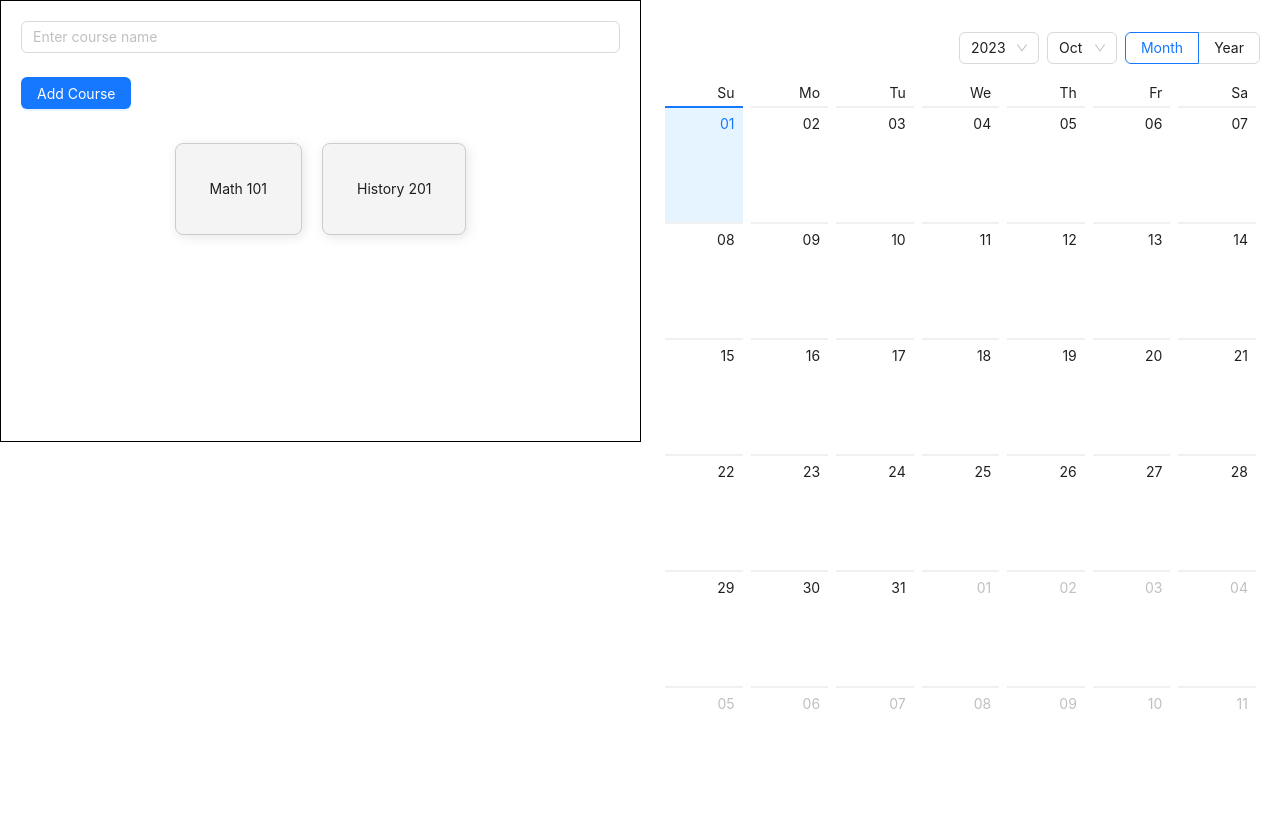
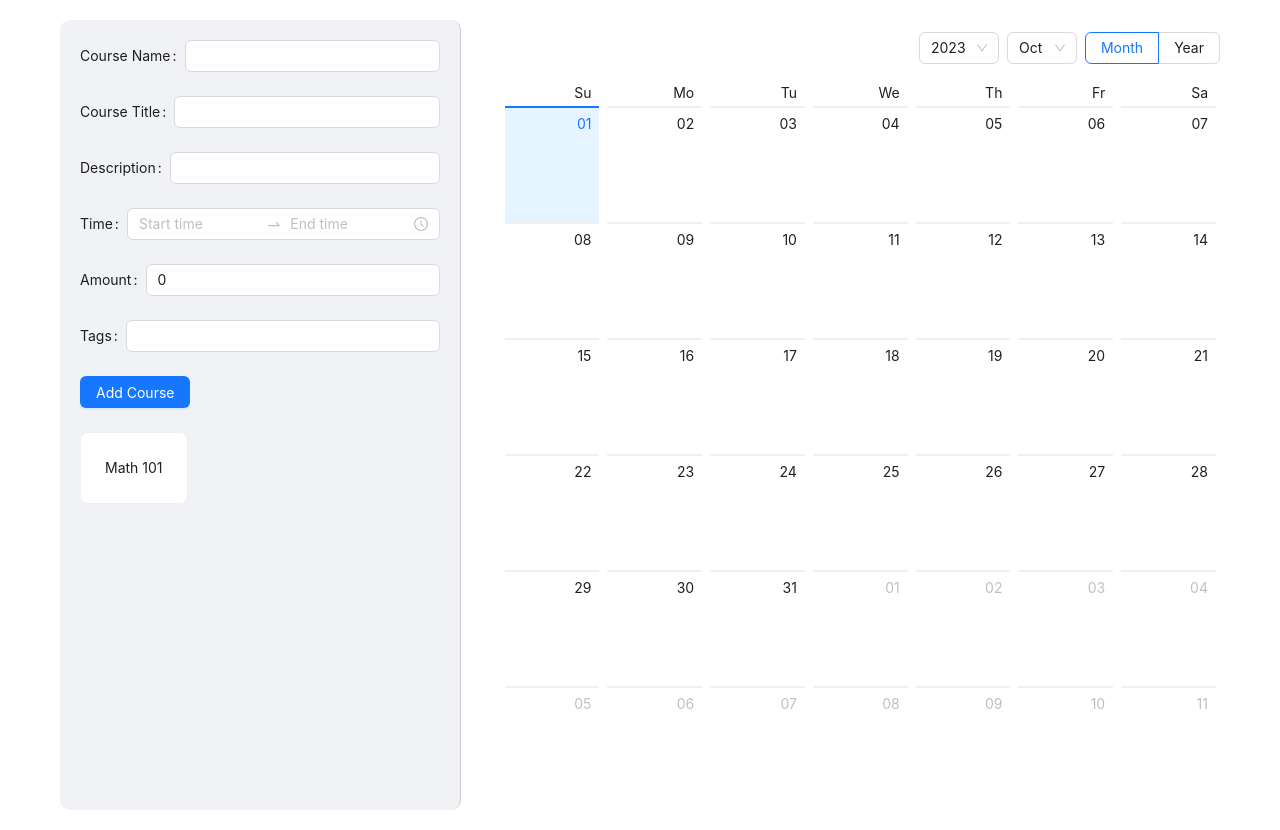
Before and after one commit to 0nahid/dragable-calender-course, a React (Create React App) app: page / in a window 1280 px wide. Built offline with nearby package versions, Linux system fonts and the light colour scheme.

Commit message:
time fixed

```diff
--- a/package.json
+++ b/package.json
@@ -7,6 +7,8 @@
     "@testing-library/react": "^13.4.0",
     "@testing-library/user-event": "^13.5.0",
     "antd": "^5.9.4",
+    "axios": "^1.5.1",
+    "moment": "^2.29.4",
     "react": "^18.2.0",
     "react-beautiful-dnd": "^13.1.1",
     "react-dom": "^18.2.0",
--- a/src/App.js
+++ b/src/App.js
@@ -1,21 +1,58 @@
-import { Button, Calendar, Card, Form, Input, Modal } from "antd";
+import { Button, Calendar, Card, Form, Input, Modal, TimePicker } from "antd";
+import moment from "moment/moment";
 import React, { useState } from "react";
 import "./DragAndDropCalendar.css";
-
+const myDate = moment(); // Create a Moment.js object
+myDate.locale("en"); // Correct
 const DragAndDropCalendar = () => {
   const [isModalVisible, setIsModalVisible] = useState(false);
   const [selectedCourse, setSelectedCourse] = useState(null);
   const [editedCourseName, setEditedCourseName] = useState("");
+  const [courseName, setCourseName] = useState("");
+  const [courseTitle, setCourseTitle] = useState("");
+  const [courseDescription, setCourseDescription] = useState("");
+  const [courseTime, setCourseTime] = useState([]);
+  const [courseAmount, setCourseAmount] = useState(0);
+  const [courseTags, setCourseTags] = useState([]);
 
+  const [editedCourseTitle, setEditedCourseTitle] = useState("");
+  const [editedCourseDescription, setEditedCourseDescription] = useState("");
+  const [editedCourseTime, setEditedCourseTime] = useState([]);
+
+  const [editedCourseAmount, setEditedCourseAmount] = useState(0);
+  const [editedCourseTags, setEditedCourseTags] = useState([]);
   const showModal = (course) => {
+    console.log("Received course:", course); // Debug line
+
+    if (course) {
+      const { name, title, description, time, amount, tags } = course;
       setSelectedCourse(course);
-  setEditedCourseName(course.name);
+      setEditedCourseName(name);
+      setEditedCourseTitle(title);
+      setEditedCourseDescription(description);
+      // Format the time range
+      setEditedCourseTime(time);
+      setEditedCourseAmount(amount);
+      setEditedCourseTags(tags);
+    } else {
+      console.warn("Undefined or null course object received"); // Debug line
+    }
+
     setIsModalVisible(true);
   };
+
   const handleUpdateCourse = () => {
     const updatedCourses = courses.map((course) => {
       if (course.id === selectedCourse.id) {
-      return { ...course, name: editedCourseName };
+        return {
+          ...course,
+          name: editedCourseName,
+          title: editedCourseTitle,
+          description: editedCourseDescription,
+          time: editedCourseTime,
+          amount: editedCourseAmount,
+          tags: editedCourseTags,
+        };
       }
       return course;
     });
@@ -23,27 +60,52 @@ const handleUpdateCourse = () => {
     setIsModalVisible(false);
   };
 
-
   const handleCancel = () => {
     setIsModalVisible(false);
   };
+  const [courses, setCourses] = useState([
+    {
+      id: 1,
+      name: "Math 101",
+      title: "Advanced Math",
+      description: "Algebra and Geometry",
+      time: "10:00 AM - 12:00 AM",
+      amount: 100,
+      tags: ["math", "algebra"],
+    },
+    // ... other courses
+  ]);
 
-  const [courseName, setCourseName] = useState("");
   const addCourse = () => {
-    console.log(courseName);
-    const newCourse = { id: Date.now(), name: courseName };
+    const formatTime = `${(courseTime[0]).format("hh:mm A")} - ${(
+      courseTime[1]
+    ).format("hh:mm A")}`;
+
+    const newCourse = {
+      id: Date.now(),
+      name: courseName,
+      title: courseTitle,
+      description: courseDescription,
+      time: formatTime,
+      amount: courseAmount,
+      tags: courseTags,
+    };
+    console.log("New course:", newCourse);
     setCourses([...courses, newCourse]);
     setCourseName("");
+    setCourseTitle("");
+    setCourseDescription("");
+    setCourseTime([]);
+    setCourseAmount(0);
+    setCourseTags([]);
   };
-  const [courses, setCourses] = useState([
-    { id: 1, name: "Math 101" },
-    { id: 2, name: "History 201" },
-  ]);
+
   const [calendarEvents, setCalendarEvents] = useState({});
   const cardStyle = {
-    margin: "10px",
-    // cursor: "move",
-
+    backgroundColor: "#fff",
+    borderRadius: "3px",
+    margin: "3px",
+    padding: "3px",
   };
 
   const handleDateCellRender = (value) => {
@@ -56,7 +118,7 @@ const handleCancel = () => {
         onDragOver={(e) => e.preventDefault()}
       >
         {calendarEvents[dateString]?.map((course, index) => (
-          <Card
+          <div
             key={course.id}
             className="draggable-course"
             draggable
@@ -67,7 +129,7 @@ const handleCancel = () => {
             }}
           >
             {course.name}
-          </Card>
+          </div>
         ))}
       </div>
     );
@@ -101,7 +163,9 @@ const handleCancel = () => {
     // Remove the course from calendarEvents
     const newCalendarEvents = { ...calendarEvents };
     const coursesOnDate = newCalendarEvents[dateString] || [];
-    const updatedCoursesOnDate = coursesOnDate.filter(course => course.id !== courseId);
+    const updatedCoursesOnDate = coursesOnDate.filter(
+      (course) => course.id !== courseId
+    );
 
     if (updatedCoursesOnDate.length > 0) {
       newCalendarEvents[dateString] = updatedCoursesOnDate;
@@ -110,7 +174,9 @@ const handleCancel = () => {
     }
 
     // Add the course back to the source (courses)
-    const courseToAddBack = coursesOnDate.find(course => course.id === courseId);
+    const courseToAddBack = coursesOnDate.find(
+      (course) => course.id === courseId
+    );
     if (courseToAddBack) {
       setCourses([...courses, courseToAddBack]);
     }
@@ -118,22 +184,59 @@ const handleCancel = () => {
     setCalendarEvents(newCalendarEvents);
   };
 
-
-
   return (
     <div className="container">
       <div
         className="src-column"
         onDrop={handleSourceDrop}
         onDragOver={(e) => e.preventDefault()}
-  style={{ height: '400px', border: '1px solid black' }}
+        style={{
+          backgroundColor: "#f0f2f5",
+          borderRadius: "10px",
+          margin: "20px",
+         }}
       >
         <Form onFinish={addCourse}>
-          <Form.Item>
+          <Form.Item label="Course Name">
             <Input
               value={courseName}
               onChange={(e) => setCourseName(e.target.value)}
-              placeholder="Enter course name"
+            />
+          </Form.Item>
+          <Form.Item label="Course Title">
+            <Input
+              value={courseTitle}
+              onChange={(e) => setCourseTitle(e.target.value)}
+            />
+          </Form.Item>
+          <Form.Item label="Description">
+            <Input
+              value={courseDescription}
+              onChange={(e) => setCourseDescription(e.target.value)}
+            />
+          </Form.Item>
+          <Form.Item label="Time">
+            <TimePicker.RangePicker
+              format="HH:mm"
+              value={courseTime}
+              onChange={(time) => {
+                setCourseTime(time);
+              }}
+            />
+          </Form.Item>
+
+          <Form.Item label="Amount">
+            <Input
+              type="number"
+              value={courseAmount}
+              onChange={(e) => setCourseAmount(e.target.value)}
+            />
+          </Form.Item>
+          <Form.Item label="Tags">
+            {/* Ant Design has a Tags Input but here's a simple one for example */}
+            <Input
+              value={courseTags.join(", ")}
+              onChange={(e) => setCourseTags(e.target.value.split(", "))}
             />
           </Form.Item>
           <Form.Item>
@@ -142,30 +245,32 @@ const handleCancel = () => {
             </Button>
           </Form.Item>
         </Form>
-        <div style={{
+
+        <div
+          style={{
             display: "flex",
-          justifyContent: "center",
-          alignItems: "center",
-          margin:"20px",
+            // justifyContent: "center",
+            // alignItems: "center",
+            // margin: "20px",
             // height: "100%",
-        }}>
+          }}
+        >
           {courses.map((course) => (
             <Card
               key={course.id}
               className="draggable-course"
-         style={cardStyle}
+              style={{
+                cursor: "move"
+              }}
               draggable
               onDragStart={(e) => {
                 e.dataTransfer.setData("courseId", course.id.toString());
                 e.dataTransfer.setData("eventDate", course.date); // assuming each course has a date field
               }}
-
-
               onClick={() => showModal(course)}
             >
               {course.name}
             </Card>
-
           ))}
         </div>
       </div>
@@ -174,21 +279,20 @@ const handleCancel = () => {
       </div>
       <Modal
         title="Edit Course Details"
-      visible={isModalVisible}
+        open={isModalVisible}
         onCancel={handleCancel}
         onOk={handleUpdateCourse}
       >
-      <Form>
-        <Form.Item label="Course Name">
-          <Input
-            value={editedCourseName}
-            onChange={(e) => setEditedCourseName(e.target.value)}
-          />
-        </Form.Item>
-      </Form>
+        {editedCourseTags}
+        <br />
+        {editedCourseAmount}
+        <br />
+        {editedCourseTime}
+        <br />
+        {editedCourseDescription}
+        <br />
+        {editedCourseTitle}
       </Modal>
-
-
     </div>
   );
 };
--- a/src/DragAndDropCalendar.css
+++ b/src/DragAndDropCalendar.css
@@ -1,5 +1,7 @@
 .container {
   display: flex;
+  width: 1200px;
+  margin: 0 auto;
 }
 
 .src-column,
@@ -13,7 +15,7 @@
 }
 
 .playground-column {
-  width: 50%;
+  width: 100%;
 }
 
 .droppable-area {
@@ -21,11 +23,12 @@
 }
 
 .draggable-course {
-  background-color: #f4f4f4;
-  border: 1px solid #ccc;
+  /* background-color: #f4f4f4; */
+  /* border: 1px solid #ccc; */
   border-radius: 8px;
-  padding: 10px;
-  margin-bottom: 10px;
-  box-shadow: 2px 2px 12px rgba(0, 0, 0, 0.1);
+
+  /* padding: 10px; */
+  /* margin-bottom: 10px; */
+  /* box-shadow: 2px 2px 12px rgba(0, 0, 0, 0.1); */
   /* width: 200px; */
 }
```
Also changed, not shown: 1 other file (tests, documents, lock files or other folders). Lines whose indentation alone changed are shown as unchanged.
